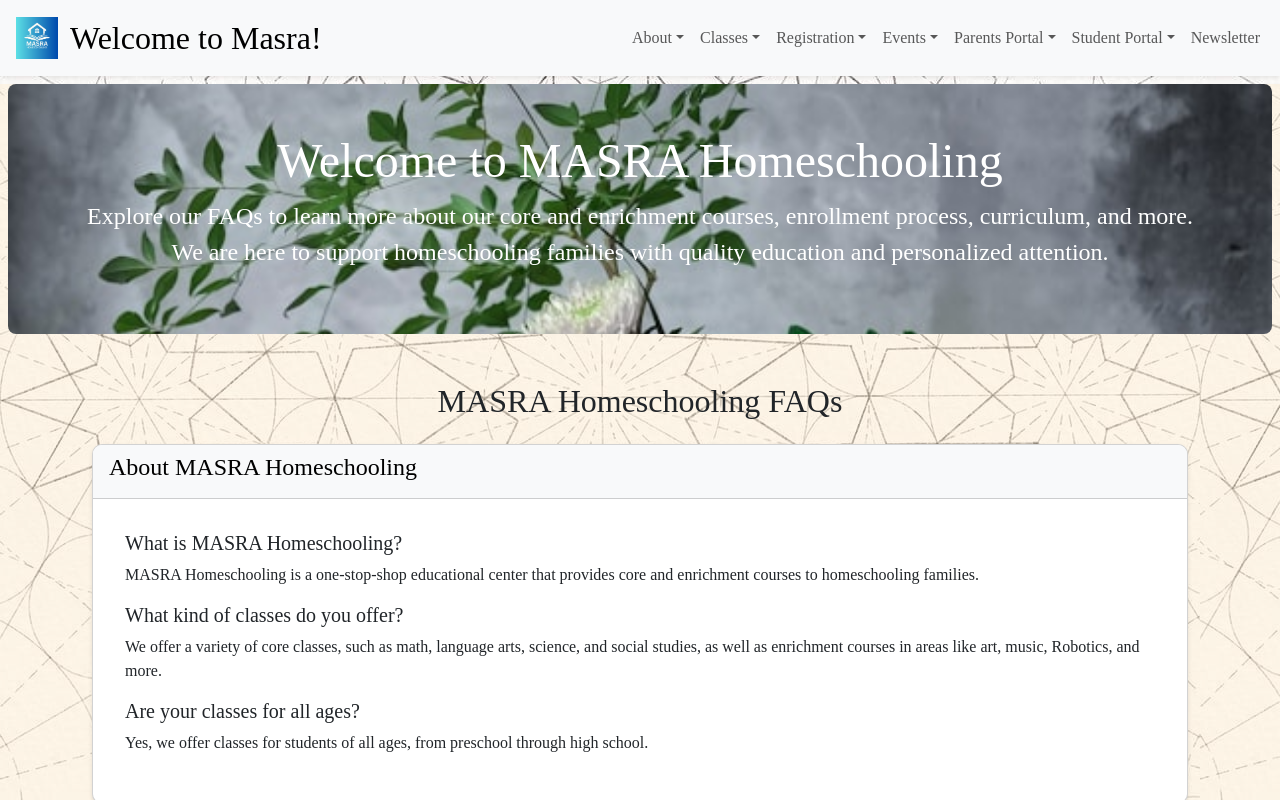
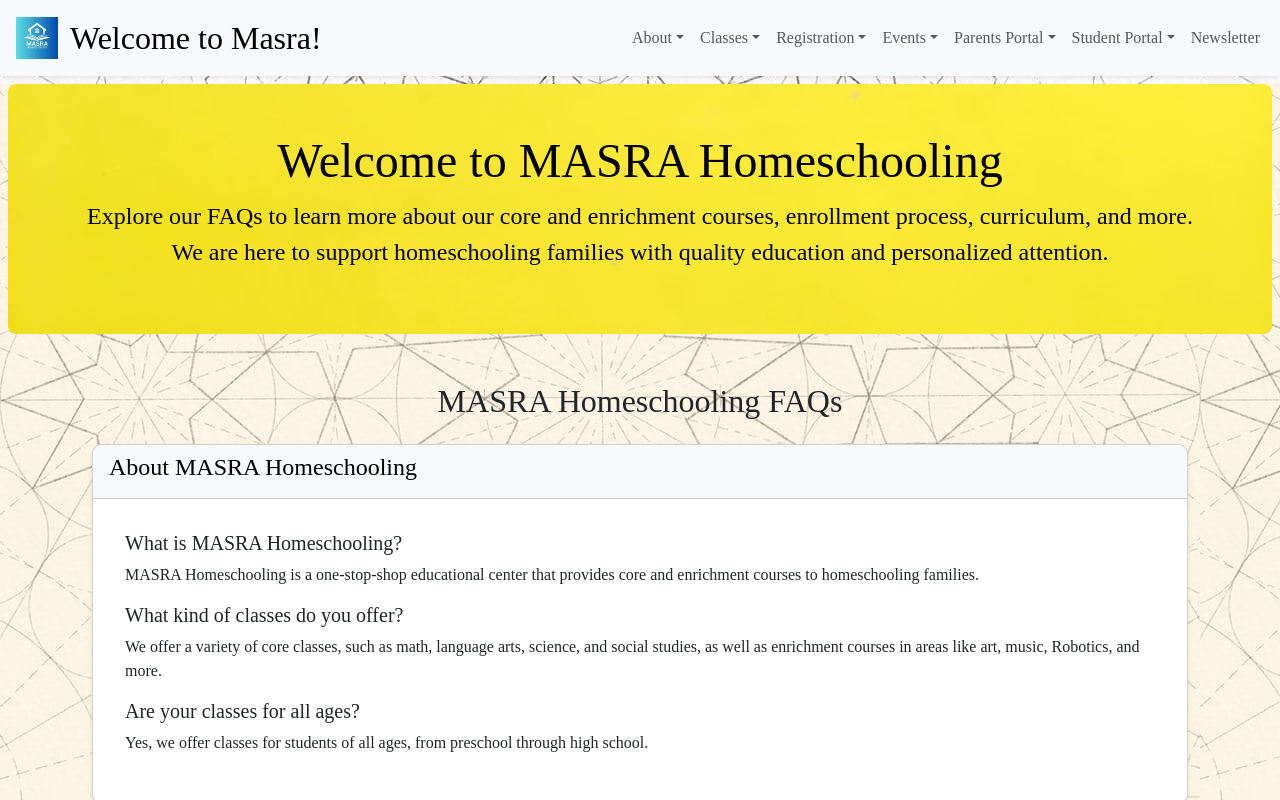
Before and after one commit to MahmoudAbdulrhman/masara, a React (Create React App) app in the folder masara/: page /regTab/faqs in a window 1280 px wide. Shown: the top 800 px of the page. Built offline with nearby package versions, Linux system fonts and the light colour scheme.

Commit message:
update faqs

```diff
--- a/masara/src/components/regTab/faqs.js
+++ b/masara/src/components/regTab/faqs.js
@@ -103,8 +103,8 @@ const FAQSection = () => {
       {/* Hero Section */}
       <div className="faqs m-2 text-center text-white py-5">
         <Container>
-          <h1 className="display-4 animate__animated animate__fadeIn">Welcome to MASRA Homeschooling</h1>
-          <p className="lead animate__animated animate__fadeIn animate__delay-1s text-shadow">
+          <h1 className="display-4 animate__animated animate__fadeIn text-black">Welcome to MASRA Homeschooling</h1>
+          <p className="lead animate__animated animate__fadeIn animate__delay-1s text-shadow text-black">
             Explore our FAQs to learn more about our core and enrichment courses, enrollment process, curriculum, and more. We are here to support homeschooling families with quality education and personalized attention.
           </p>
         </Container>
--- a/masara/src/components/regTab/regTab.css
+++ b/masara/src/components/regTab/regTab.css
@@ -50,7 +50,7 @@
   }
 
   .faqs {
-    background: rgba(173, 216, 230, 0.5) url('../../assets/faqs5.jpg') no-repeat center center;
+    background: rgba(173, 216, 230, 0.5) url('../../assets/faqs6.jpg') no-repeat center center;
     background-size: cover; /* Ensure the image covers the entire container */
     color: #fff; /* Text color to stand out against the background */
     border-radius: 8px; /* Optional: rounded corners */
```
Also changed, not shown: masara/src/assets/faqs6.jpg (added), masara/src/assets/faqs7.jpg (added).
